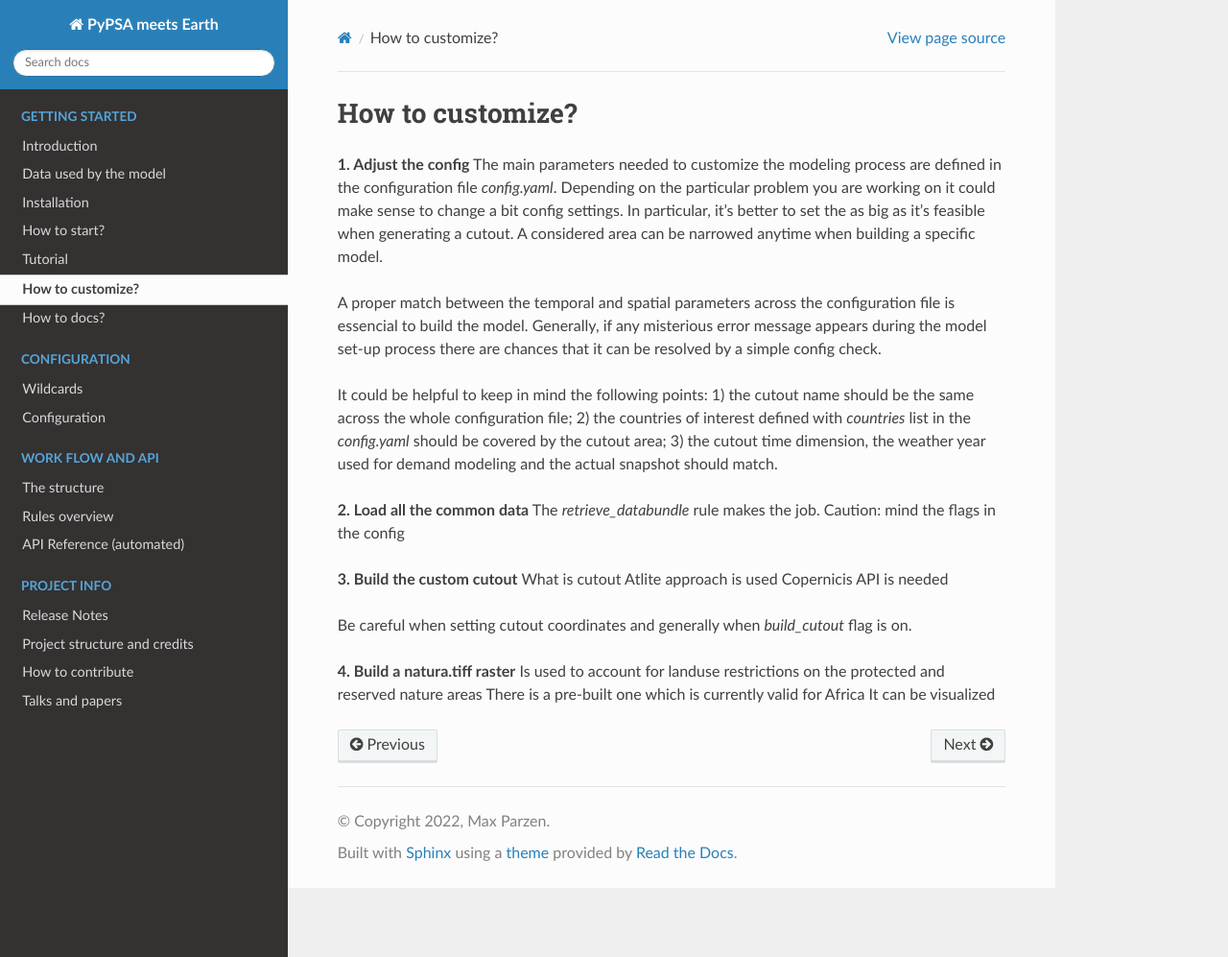
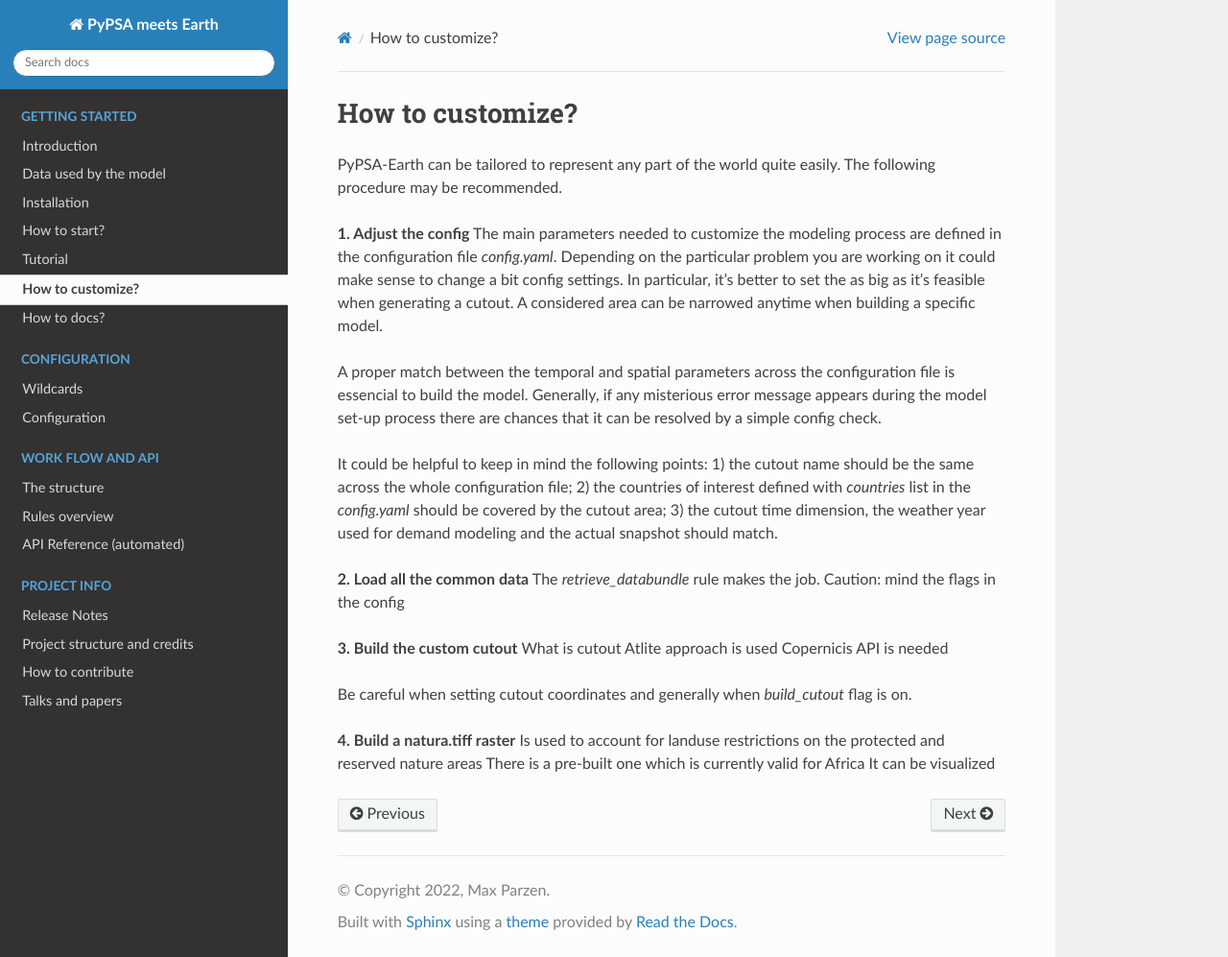
Before and after one commit to pypsa-meets-earth/pypsa-earth, a Sphinx documentation site: the page built from doc/how_to_customize.rst, in a window 1280 px wide and 997 px high. Shown: the whole window at 96% size. Built offline with Sphinx 7.4.7 and the Read the Docs theme 2.0.0, drawn with Linux system fonts in a browser that asks for light colours; pages that are not in the unit, such as notebooks, are missing from menus; the version number could not be read and is left out.

Commit message:
Add a data management introduction

```diff
--- a/doc/how_to_customize.rst
+++ b/doc/how_to_customize.rst
@@ -8,6 +8,8 @@
 ##########################################
 How to customize?
 ##########################################
+
+PyPSA-Earth can be tailored to represent any part of the world quite easily. The following procedure may be recommended.
 
 **1. Adjust the config**
 The main parameters needed to customize the modeling process are defined in the configuration file `config.yaml`. Depending on the particular problem you are working on it could make sense to change a bit config settings. In particular, it's better to set the  as big as it's feasible when generating a cutout. A considered area can be narrowed anytime when building a specific model.
```
